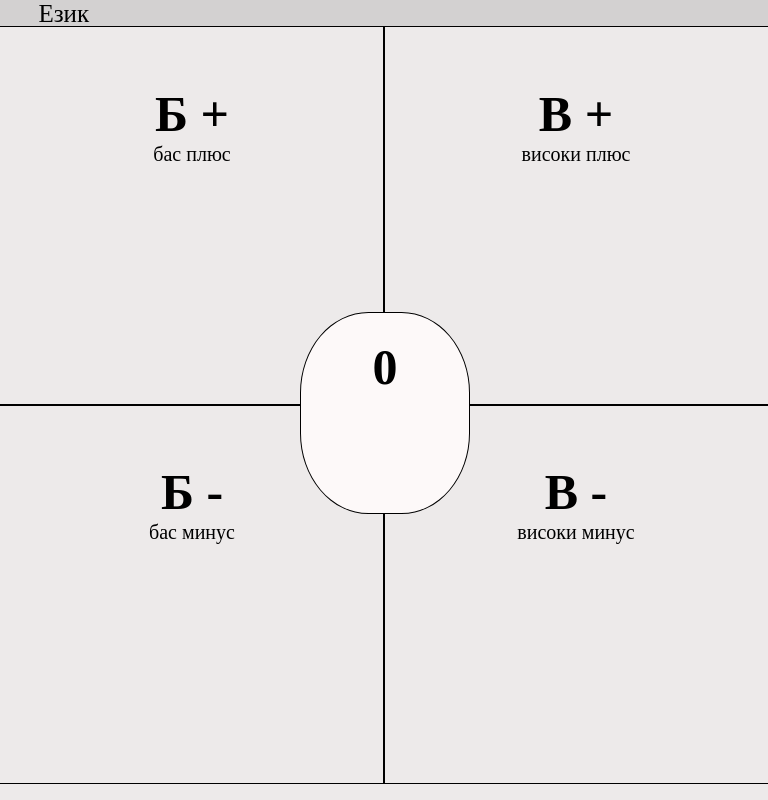
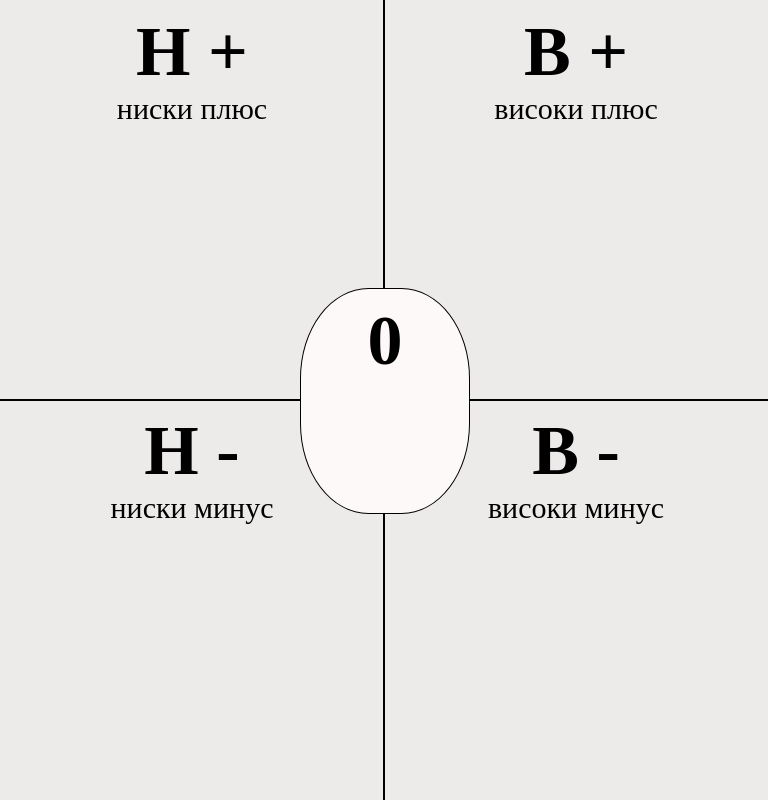
Before and after one commit to Jazastry/FrequencyTestVisualise, a plain HTML site: page index.html in a window 768 px wide. Drawn offline with Linux system fonts and the light colour scheme; files whose address does not match are found by name.

Commit message:
Modified sltyles, beter responsive.

```diff
--- a/css/dropStyle.css
+++ /dev/null
@@ -1,13 +0,0 @@
-#languages {
-	display: block;
-	margin-left: 5%;
-	width: auto;
-	font-size: 25px;
-}
-
-#countryNames {
-	display: none;
-	width: 100px;
-	background-color: #F8F5F5;
-	z-index: 100;
-}
--- a/css/style.css
+++ b/css/style.css
@@ -12,12 +12,13 @@ body {
 	height: 100%;
 }
 p {
-	font-size: 20px;
+	font-size: 40px;
 }
 h3 {
-	font-size: 50px;
+	font-size: 80px;
 }
 .navBar {
+	display: none;
 	height: 27px;
 	font-size: 100%;
 	background-color: #D3D1D1;
@@ -54,12 +55,15 @@ h3 {
 	float: left;
 }
 .labelBlock {
-	padding-top: 17%;
+	padding-top: 10%;
+}
+.centerLabelBlock {
+	padding-top: 12%;
 }
 .freqBlock {
 	margin: 0px;
 	width: 100%;
-	height: 50.65%;
+	height: 52.9%;
 	outline: 1px solid black;
 	text-align: center;
 	transition: background-color 1s;
@@ -74,8 +78,8 @@ h3 {
 	border-radius: 40%;
 	position: absolute;
 	width: 22%;
-	height: 25%;
-	top: 39%;
+	height: 28%;
+	top: 36%;
 	left: 39%;
 	z-index: 100;
 	text-align: center;
@@ -92,7 +96,10 @@ h3 {
 /*Portrait Tablet*/
 @media (min-width: 481px) and (max-width: 768px) {
 	.labelBlock {
-		padding-top: 15%;
+		padding-top: 3%;
+	}
+	.centerLabelBlock {
+		padding-top: 7%;
 	}
 	#languages {
 		font-size: 20px;
@@ -101,15 +108,21 @@ h3 {
 	#countryNames {
 		width: 80px;
 	}
-	.freqBlock {
-		height: 50%;
+	p {
+		font-size: 30px;
+	}
+	h3 {
+		font-size: 70px;
 	}
 }
 
 /*Landscape smart phone*/
 @media (min-width: 321px) and (max-width: 480px) {
 	.labelBlock {
-		padding-top: 10%;
+		padding-top: 0%;
+	}
+	.centerLabelBlock {
+		padding-top: 7%;
 	}
 	#languages {
 		font-size: 15px;
@@ -119,12 +132,18 @@ h3 {
 		width: 70px;
 	}
 	.freqBlock {
-		height: 48%;
+		height: 55%;
+	}
+	p {
+		font-size: 25px;
+	}
+	h3 {
+		font-size: 50px;
 	}
 }
 
 /*Portrait smart phone*/
-@media (max-width: 320px) {
+/*@media (max-width: 320px) {
 	.labelBlock {
 		padding-top: 10%;
 	}
@@ -140,4 +159,4 @@ h3 {
 		height: 20%;
 		top: 50%;
 	}
-}
+}*/
--- a/index.html
+++ b/index.html
@@ -6,7 +6,6 @@
         <meta name="viewport" content="width=device-width, initial-scale=1">
         <title>Frequency Test Visualiser</title>
         <link rel="stylesheet" href="css/style.css">
-        <link rel="stylesheet" type="text/css" href="css/dropStyle.css">
     </head>
     <body>
     <div class="navBar">
@@ -20,14 +19,14 @@
 	    <div class="col">
 	        <div id="bassPlus" class="freqBlock">
 	        	<div class="labelBlock">
-		        	<h3 class="headLabel" class="head">Б +</h3>
-		        	<p class="bodyLabel">бас плюс</p>
+		        	<h3 class="headLabel" class="head">Н +</h3>
+		        	<p class="bodyLabel">ниски плюс</p>
 	        	</div>
 	        </div>
 	        <div id="bassMinus" class="freqBlock">
 	        	<div class="labelBlock">
-		        	<h3 class="headLabel">Б -</h3>
-		        	<p class="bodyLabel">бас минус</p>
+		        	<h3 class="headLabel">Н -</h3>
+		        	<p class="bodyLabel">ниски минус</p>
 	        	</div>
 	        </div>
 	    </div>
@@ -47,7 +46,7 @@
 	    </div>
     </div>
     <div id="original" class="center">
-    	<div class="labelBlock">
+    	<div class="centerLabelBlock">
         	<h3>0</h3>
     	</div>
     </div>
```
